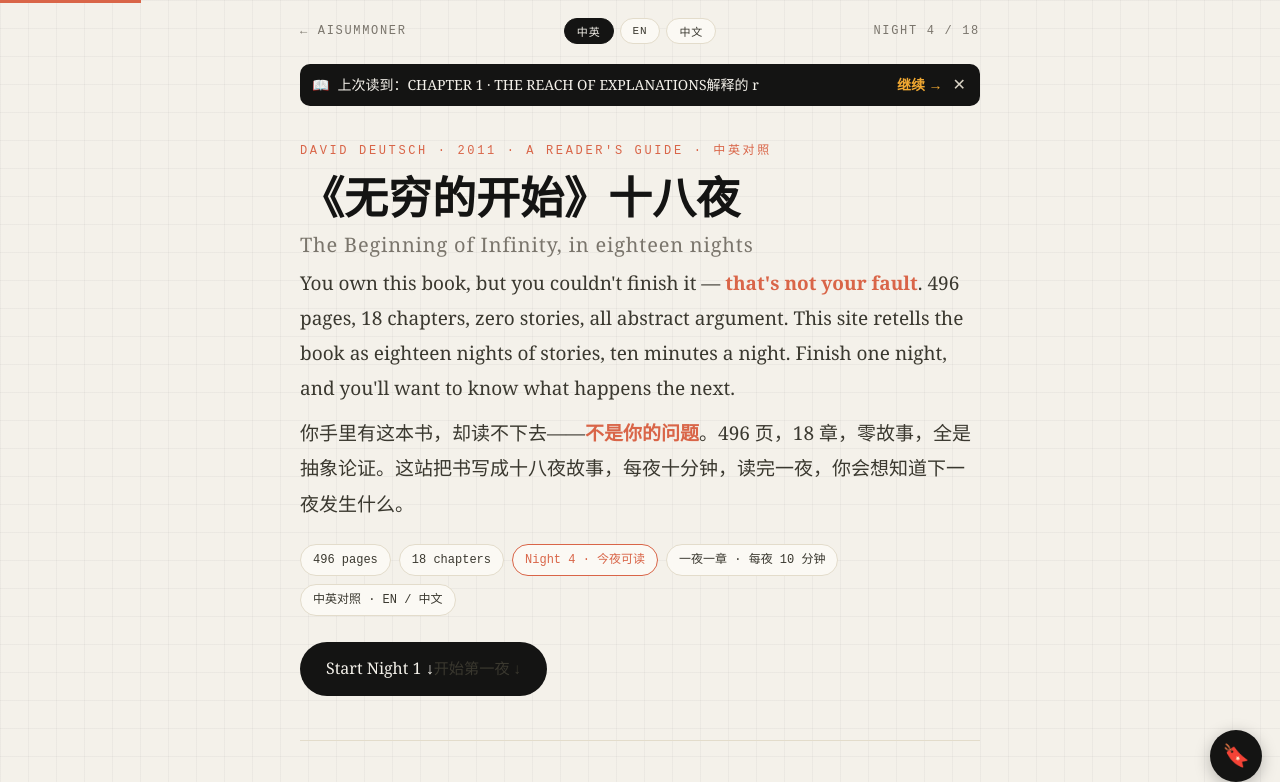
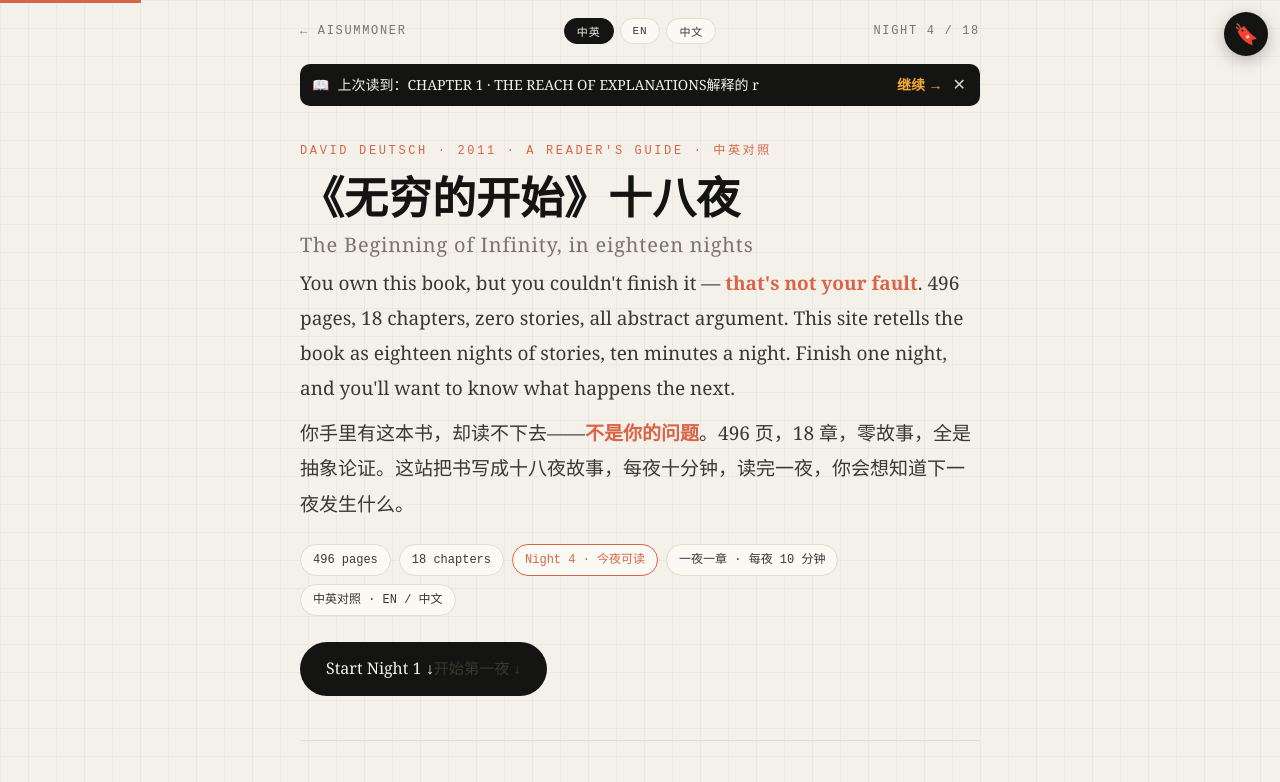
Before and after one commit to JoyceWay/AISummoner, a plain HTML site: page beginning-of-infinity/index.html in a window 1280 px wide. Shown: the top 782 px of the page. Drawn offline with Linux system fonts and the light colour scheme.

Commit message:
Bookmark button: move FAB from bottom-right to top-right, shrink to 44px (was blocking reading view mid-screen)

```diff
--- a/beginning-of-infinity/index.html
+++ b/beginning-of-infinity/index.html
@@ -114,8 +114,8 @@
   #resume-text{overflow:hidden; text-overflow:ellipsis; white-space:nowrap; min-width:0; flex:1}
   .resume-bar .go{color:var(--amber); font-weight:700; white-space:nowrap}
   .resume-bar .x{margin-left:auto; background:none; border:none; color:#D8D2C4; font-size:16px; cursor:pointer; padding:0 2px}
-  .bm-fab{position:fixed; right:18px; bottom:18px; z-index:60; width:52px; height:52px; border-radius:50%;
-    background:var(--ink); color:var(--paper); border:none; font-size:22px; cursor:pointer;
+  .bm-fab{position:fixed; right:12px; top:12px; z-index:60; width:44px; height:44px; border-radius:50%;
+    background:var(--ink); color:var(--paper); border:none; font-size:20px; cursor:pointer;
     box-shadow:0 4px 16px rgba(0,0,0,.25)}
   .bm-fab:hover{background:var(--terra)}
   .map li.done{cursor:pointer}
```
Also changed, not shown: co-existence/index.html (+2 -2 lines).
